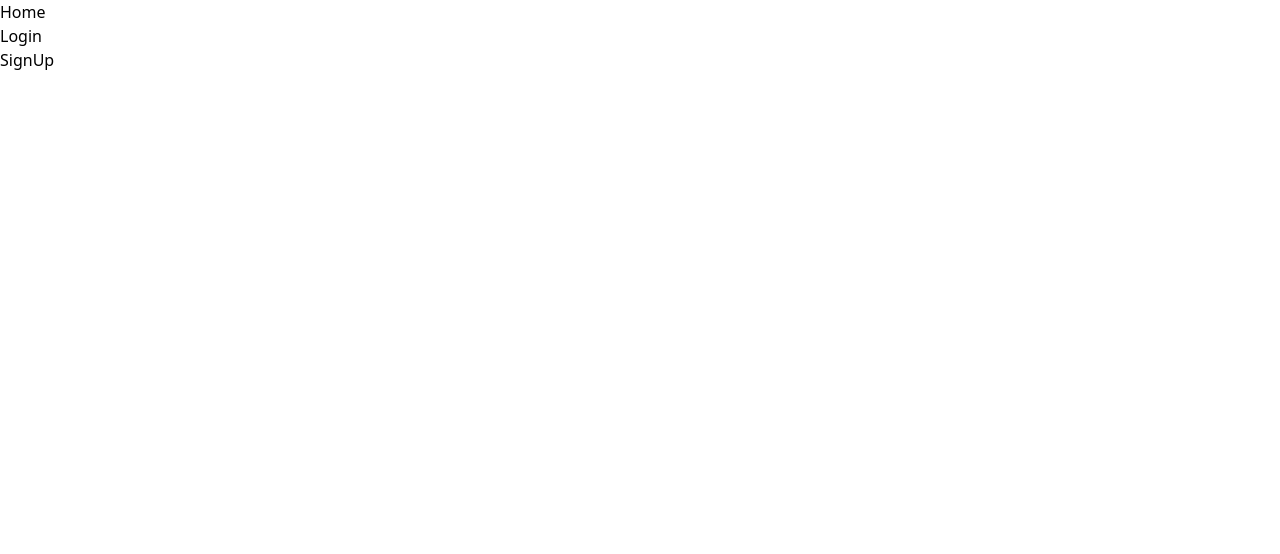
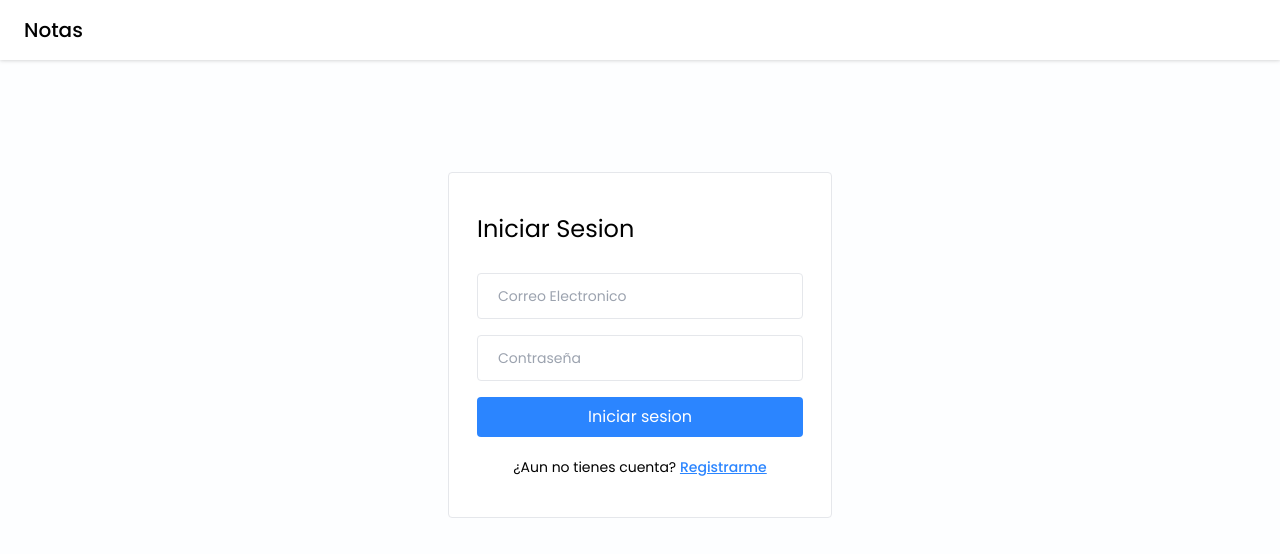
Before and after one commit to Jeffer-Andres-Tafurth-Cortes/Aplicacion_Notas_MERN, a React (Vite) app in the folder Frontend/app_notas/: page /login in a window 1280 px wide. Shown: the top 554 px of the page. Built offline with nearby package versions, Linux system fonts and the light colour scheme.

Commit message:
aplicacion_notas_MERN

```diff
--- a/Frontend/app_notas/package.json
+++ b/Frontend/app_notas/package.json
@@ -11,7 +11,9 @@
   },
   "dependencies": {
     "react": "^18.3.1",
-    "react-dom": "^18.3.1"
+    "react-dom": "^18.3.1",
+    "react-icons": "^5.2.1",
+    "react-router-dom": "^6.26.0"
   },
   "devDependencies": {
     "@eslint/js": "^9.8.0",
--- a/Frontend/app_notas/src/App.jsx
+++ b/Frontend/app_notas/src/App.jsx
@@ -2,17 +2,26 @@ import './App.css'
 import Home from './pages/Home/Home'
 import Login from './pages/Login/Login'
 import SignUp from './pages/SignUp/SignUp'
+import { BrowserRouter as Router, Routes, Route } from 'react-router-dom'
 
+// Se crean las rutas para la aplicacion
+const routes = (
+  <Router>
+    <Routes>
+      <Route path='/dashboard' exact element={<Home />} />
+      <Route path='/login' exact element={<Login />} />
+      <Route path='/signup' exact element={<SignUp />} />
+    </Routes>
+  </Router>
+)
+
+// El componente 'App' es el encargado de renderizar cada componente hijo que se muestra en el frontend de la aplicacion
 function App() {
 
   return (
     <>
-      {/** Se importa el componente 'Home' */}
-      <Home />
-
-      {/** Se importan los componentes 'Login' y 'SignUp' */}
-      <Login />
-      <SignUp />
+      {/** Se importa la constante 'routes' */}
+      {routes}
     </>
   )
 }
--- /dev/null
+++ b/Frontend/app_notas/src/components/Input/PasswordInput.jsx
@@ -0,0 +1,22 @@
+import { useState } from "react"
+
+// El componente 'PasswordInput' corresponde al input de la contraseña en el formulario de Login
+function PasswordInput({ value, onChange, placeholder }) {
+
+  // Al hacer click en el botón de ver contraseña, cambia el estado de 'isShowPassword'
+  const [isShowPassword, setIsShowPassword] = useState(false)
+
+  const toggleShowPassword = () => {
+    setIsShowPassword(!isShowPassword)
+  }
+
+  return (
+    <div className="flex items-center bg-trasparent border-[1.5px] px-5 rounded mb-3">
+      <input value={value} onChange={onChange} type={isShowPassword ? 'text' : 'password'} placeholder={placeholder || 'Contraseña'}
+        className="w-full text-sm bg-transparent py-3 mr-3 rounded outline-none"
+      />
+    </div>
+  )
+}
+
+export default PasswordInput
--- /dev/null
+++ b/Frontend/app_notas/src/components/Navbar/Navbar.jsx
@@ -0,0 +1,12 @@
+// El componente 'Navbar' corresponde a un menu de navegacion
+function NavBar() {
+  return (
+    <>
+      <div className="bg-white flex items-center justify-between px-6 py-2 drop-shadow">
+        <h2 className="text-xl font-medium text-black py-2">Notas</h2>
+      </div>
+    </>
+  )
+}
+
+export default NavBar
--- a/Frontend/app_notas/src/index.css
+++ b/Frontend/app_notas/src/index.css
@@ -1,3 +1,32 @@
+/* Se importa una fuente de letras de Google Fonts, en este caso la Poppins */
+@import url('https://fonts.googleapis.com/css2?family=Poppins:ital,wght@0,100;0,200;0,300;0,400;0,500;0,600;0,700;0,800;0,900;1,100;1,200;1,300;1,400;1,500;1,600;1,700;1,800;1,900&family=Roboto+Slab:wght@100..900&family=Work+Sans:ital@0;1&display=swap');
+
+/* Se importan las clases de Tailwind CSS */
 @tailwind base;
 @tailwind components;
 @tailwind utilities;
+
+
+/* Se definen estilos base para lo que es el frontend*/
+@layer base {
+  html {
+    font-family: 'Poppins', sans-serif;
+  }
+
+  body {
+    background-color: #fdfeff;
+    overflow-x: hidden;
+  }
+}
+
+@layer components {
+
+  .input-box {
+    @apply w-full text-sm bg-transparent border-[1.5px] px-5 py-3 rounded mb-4 outline-none;
+  }
+
+  .btn-primary {
+    @apply w-full bg-primary text-white p-2 rounded my-1 hover:bg-blue-600;
+  }
+
+}
--- a/Frontend/app_notas/src/pages/Login/Login.jsx
+++ b/Frontend/app_notas/src/pages/Login/Login.jsx
@@ -1,6 +1,40 @@
+import { Link } from "react-router-dom"
+import NavBar from "../../components/Navbar/NavBar"
+import PasswordInput from "../../components/Input/PasswordInput"
+
+// El componente 'Login' corresponde al inicio de sesion del usuario a la aplicacion
 function Login() {
   return (
-    <div>Login</div>
+    <>
+      {/** Importamos el menu de navegacion de la aplicacion */}
+      <NavBar />
+
+      <div className="flex items-center justify-center mt-28">
+        <div className="w-96 border rounded bg-white px-7 py-10">
+
+          {/** Aqui va a estar el respectivo formulario para el inicio de sesion 'Login' */}
+          <form onSubmit={(event)=>{}}>
+
+            <h4 className="text-2xl mb-7">Iniciar Sesion</h4>
+
+            <input type="text" placeholder="Correo Electronico" className="input-box" />
+
+            <PasswordInput />
+
+            <button type="submit" className="btn-primary">Iniciar sesion</button>
+
+            <p className="text-sm text-center mt-4">
+              ¿Aun no tienes cuenta?{' '}
+              <Link to='/SignUp' className="font-medium text-primary underline">
+                Registrarme
+              </Link>
+            </p>
+
+          </form>
+
+        </div>
+      </div>
+    </>
   )
 }
 
--- a/Frontend/app_notas/tailwind.config.js
+++ b/Frontend/app_notas/tailwind.config.js
@@ -1,8 +1,14 @@
 /** @type {import('tailwindcss').Config} */
 export default {
-  content: ["./index.html", "./src/**/*.{js,ts,jax,tsx}"],
+  content: ["./src/**/*.{html,js,jsx,ts,tsx}"],
   theme: {
-    extend: {},
+    extend: {
+      // Estos son los colores principales del proyecto
+      colors: {
+        primary: "#2B85FF",
+        secondary: "#EF863E"
+      }
+    },
   },
   plugins: [],
 }
```
Also changed, not shown: 1 other file (tests, documents, lock files or other folders).
